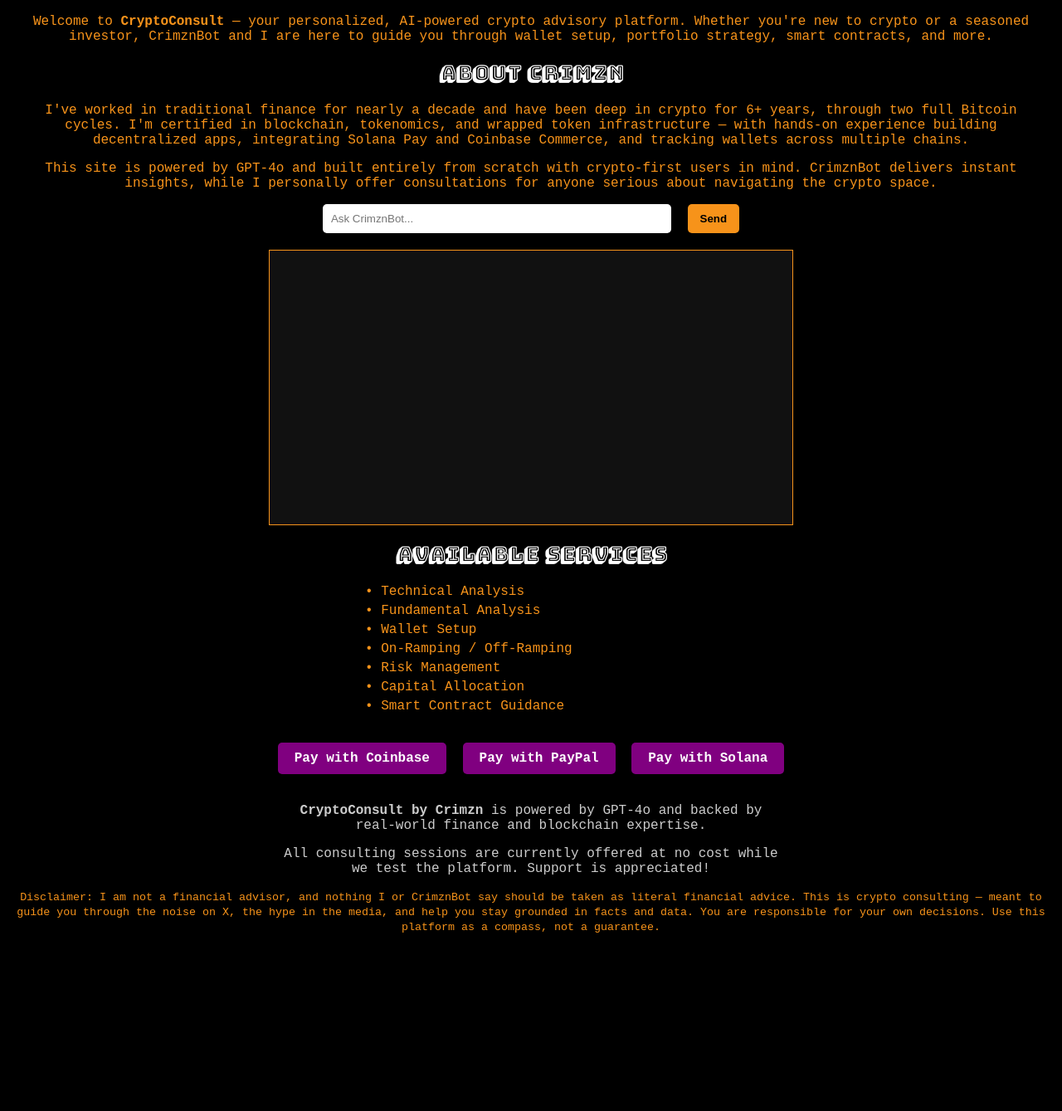
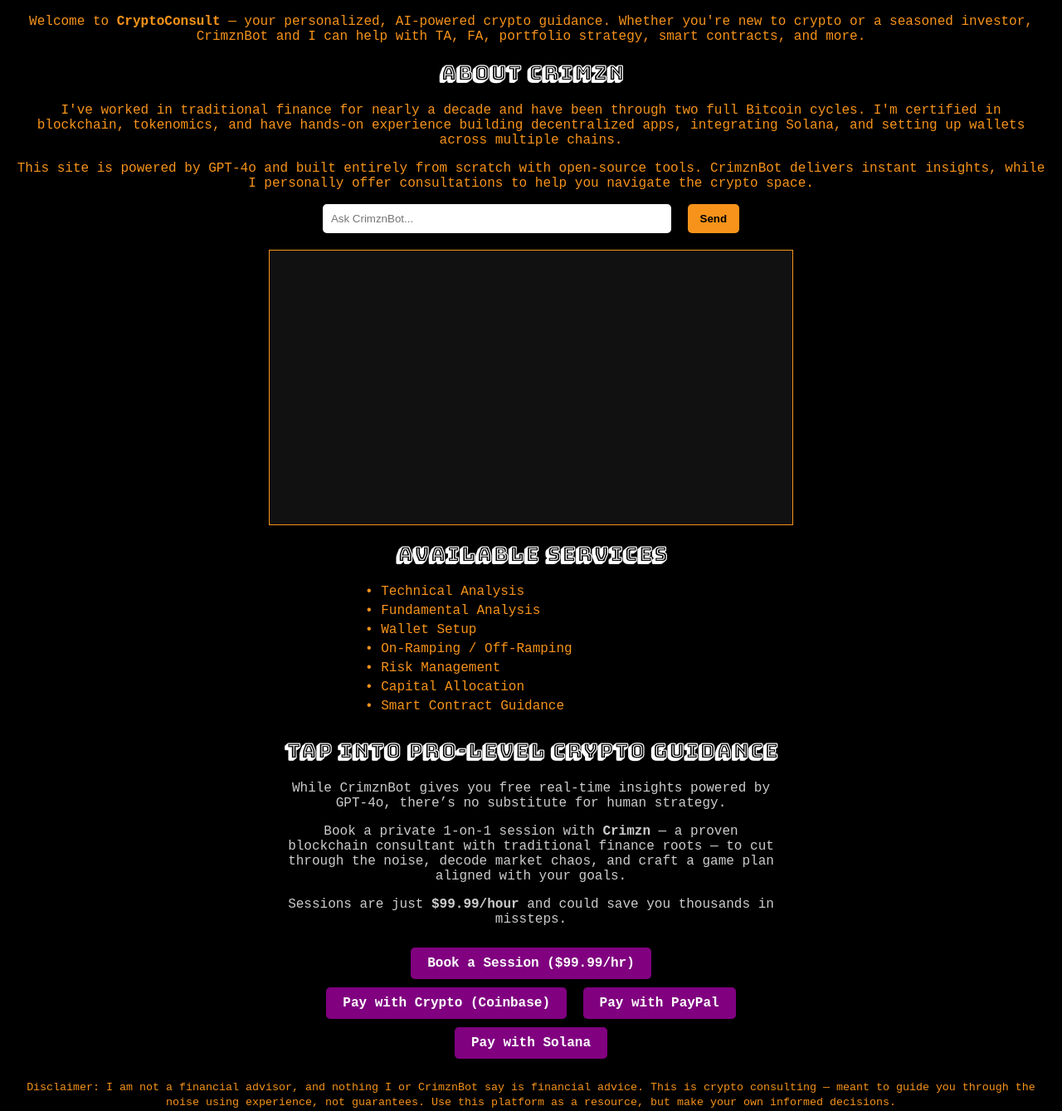
Before and after one commit to MUSICNFTACCESS/CryptoConsult, a website: page index.html in a window 1280 px wide. Shown: the part 127-1466 px from the top of the page at 83% size. Before the commit the page ends 1289 px from the top, so only its background shows below. Drawn offline with Linux system fonts and the light colour scheme.

Commit message:
Fix: remove duplicate CTA section

```diff
--- a/index.html
+++ b/index.html
@@ -10,22 +10,15 @@
   <div class="prices" id="prices">BTC, ETH, and SOL loading...</div>
 
   <p>
-    Welcome to <strong>CryptoConsult</strong> — your personalized, AI-powered crypto advisory platform.
-    Whether you're new to crypto or a seasoned investor, CrimznBot and I are here to guide you through wallet setup,
-    portfolio strategy, smart contracts, and more.
+    Welcome to <strong>CryptoConsult</strong> — your personalized, AI-powered crypto guidance. Whether you're new to crypto or a seasoned investor, CrimznBot and I can help with TA, FA, portfolio strategy, smart contracts, and more.
   </p>
 
   <h2>About Crimzn</h2>
   <p>
-    I've worked in traditional finance for nearly a decade and have been deep in crypto for 6+ years,
-    through two full Bitcoin cycles. I'm certified in blockchain, tokenomics, and wrapped token infrastructure — with
-    hands-on experience building decentralized apps, integrating Solana Pay and Coinbase Commerce, and tracking
-    wallets across multiple chains.
+    I've worked in traditional finance for nearly a decade and have been through two full Bitcoin cycles. I'm certified in blockchain, tokenomics, and have hands-on experience building decentralized apps, integrating Solana, and setting up wallets across multiple chains.
   </p>
   <p>
-    This site is powered by GPT-4o and built entirely from scratch with crypto-first users in mind.
-    CrimznBot delivers instant insights, while I personally offer consultations for anyone serious about navigating the
-    crypto space.
+    This site is powered by GPT-4o and built entirely from scratch with open-source tools. CrimznBot delivers instant insights, while I personally offer consultations to help you navigate the crypto space.
   </p>
 
   <form>
@@ -46,22 +39,28 @@
     <li>• Smart Contract Guidance</li>
   </ul>
 
-  <div class="buttons">
-    <a href="https://commerce.coinbase.com/checkout/0193a8a5-c86f-407d-b5d7-6f89664fbdf8" target="_blank">Pay with Coinbase</a>
-    <a href="https://paypal.me/crimzn" target="_blank">Pay with PayPal</a>
-    <a href="https://solana-pay.vercel.app" target="_blank">Pay with Solana</a>
-  </div>
-
   <div class="cta">
-    <p><strong>CryptoConsult by Crimzn</strong> is powered by GPT-4o and backed by real-world finance and blockchain expertise.</p>
-    <p>All consulting sessions are currently offered at no cost while we test the platform. Support is appreciated!</p>
+    <h2>Tap Into Pro-Level Crypto Guidance</h2>
+    <p>
+      While CrimznBot gives you free real-time insights powered by GPT-4o, there’s no substitute for human strategy.
+    </p>
+    <p>
+      Book a private 1-on-1 session with <strong>Crimzn</strong> — a proven blockchain consultant with traditional finance roots — to cut through the noise, decode market chaos, and craft a game plan aligned with your goals.
+    </p>
+    <p>
+      Sessions are just <strong>$99.99/hour</strong> and could save you thousands in missteps.
+    </p>
+    <div class="buttons">
+      <a href="mailto:crimzncipriano@gmail.com" class="pay-btn">Book a Session ($99.99/hr)</a>
+      <a href="https://commerce.coinbase.com/checkout/0193a8a5-c86f-407d-b5d7-6f89664fbdf8" class="pay-btn">Pay with Crypto (Coinbase)</a>
+      <a href="https://paypal.me/crimzn" target="_blank" class="pay-btn">Pay with PayPal</a>
+      <a href="https://solana-pay.vercel.app" target="_blank" class="pay-btn">Pay with Solana</a>
+    </div>
   </div>
 
   <footer>
     <p><small>
-      Disclaimer: I am not a financial advisor, and nothing I or CrimznBot say should be taken as literal financial advice.
-      This is crypto consulting — meant to guide you through the noise on X, the hype in the media, and help you stay grounded in facts and data.
-      You are responsible for your own decisions. Use this platform as a compass, not a guarantee.
+      Disclaimer: I am not a financial advisor, and nothing I or CrimznBot say is financial advice. This is crypto consulting — meant to guide you through the noise using experience, not guarantees. Use this platform as a resource, but make your own informed decisions.
     </small></p>
   </footer>
 
```
